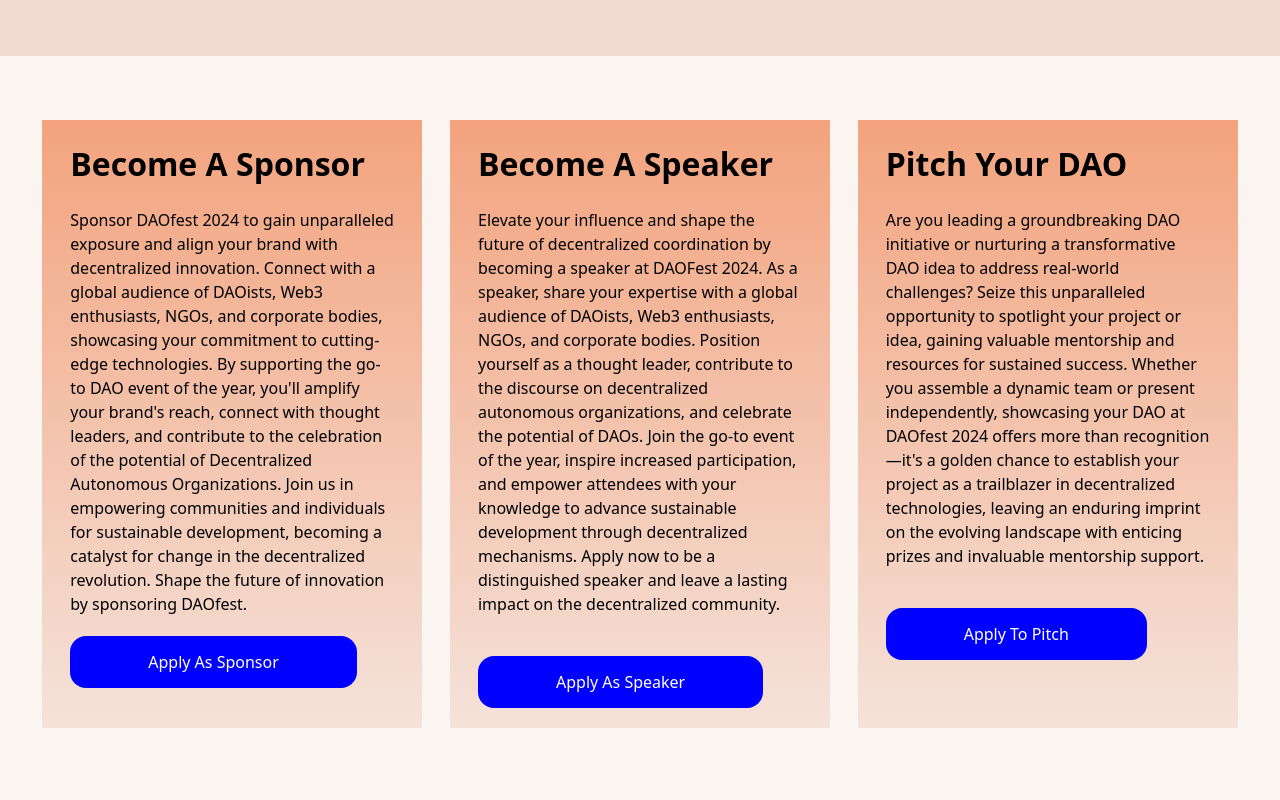
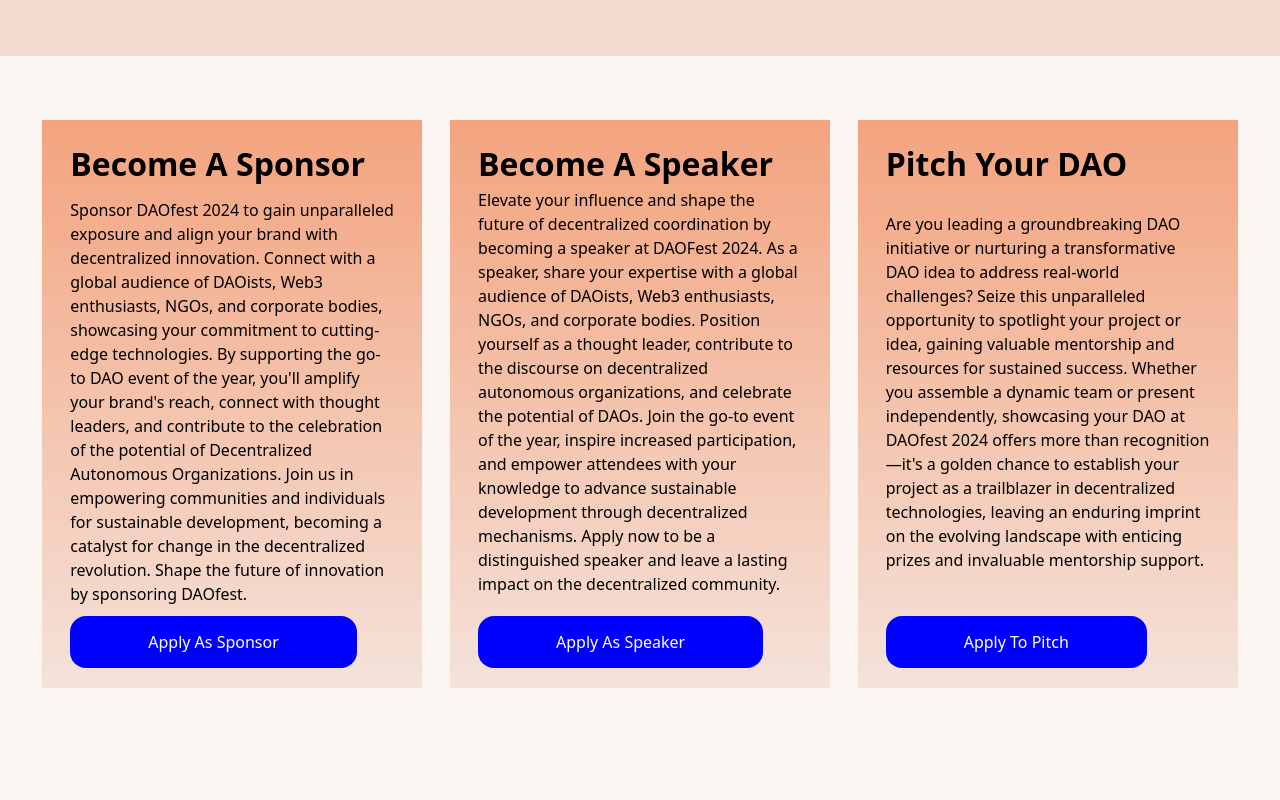
Before and after one commit to Zidotech/DAOfest, a React (Vite) app: page / in a window 1280 px wide. Shown: the part 1480-2280 px from the top of the page. Built offline with nearby package versions, Linux system fonts and the light colour scheme.

Commit message:
edit the card

```diff
--- a/src/components/Card.jsx
+++ b/src/components/Card.jsx
@@ -4,7 +4,7 @@
 const Card = () => {
   return (
     <div className="section py-16 flex gap-x-5 gap-y-7 flex-wrap justify-around">
-      <div className="card flex flex-col gap-y-5 sm:w-[380px] w-full ">
+      <div className="card flex flex-col justify-between sm:w-[380px] w-full ">
         <h4 className="sm:text-[32px] text-[25px] font-Poppins font-bold text-black">
           Become A Sponsor
         </h4>
@@ -30,7 +30,7 @@
         </Link>
       </div>
 
-      <div className="card flex flex-col gap-y-5 sm:w-[380px] w-full">
+      <div className="card flex flex-col justify-between sm:w-[380px] w-full">
         <h4 className="sm:text-[32px] text-[25px] font-Poppins font-bold text-black">
           Become A Speaker
         </h4>
@@ -57,12 +57,20 @@
         </Link>
       </div>
 
-      <div className="card flex flex-col gap-y-5 sm:w-[380px] w-full ">
+      <div className="card flex flex-col  justify-between sm:w-[380px] w-full ">
         <h4 className="sm:text-[32px] text-[25px] font-Poppins font-bold text-black">
           Pitch Your DAO
         </h4>
         <p className="text-black font-Poppins pb-5 font-medium">
-          Are you leading a groundbreaking DAO initiative or nurturing a transformative DAO idea to address real-world challenges? Seize this unparalleled opportunity to spotlight your project or idea, gaining valuable mentorship and resources for sustained success. Whether you assemble a dynamic team or present independently, showcasing your DAO at DAOfest 2024 offers more than recognition—it's a golden chance to establish your project as a trailblazer in decentralized technologies, leaving an enduring imprint on the evolving landscape with enticing prizes and invaluable mentorship support.
+          Are you leading a groundbreaking DAO initiative or nurturing a
+          transformative DAO idea to address real-world challenges? Seize this
+          unparalleled opportunity to spotlight your project or idea, gaining
+          valuable mentorship and resources for sustained success. Whether you
+          assemble a dynamic team or present independently, showcasing your DAO
+          at DAOfest 2024 offers more than recognition—it's a golden chance to
+          establish your project as a trailblazer in decentralized technologies,
+          leaving an enduring imprint on the evolving landscape with enticing
+          prizes and invaluable mentorship support.
         </p>
         <Link
           target="_blank"
--- a/src/pages/Sponsors.jsx
+++ b/src/pages/Sponsors.jsx
@@ -27,13 +27,13 @@
           {SponsorCard.map((card) => (
             <div
               key={card.id}
-              className="w-fit flex flex-col justify-between  h-[250px] "
+              className="w-fit flex flex-col justify-between items-center  h-[250px] "
             >
               <Link to={card.link} target="_blank">
                 <img src={card.img} alt="" />
               </Link>
               <div className=" text-center">
-                <h4 className="text-[28px] font-bold font-Poppins">
+                <h4 className="sm:text-[28px] text-[20px] font-bold font-Poppins">
                   {card.name}
                 </h4>
               </div>
```
